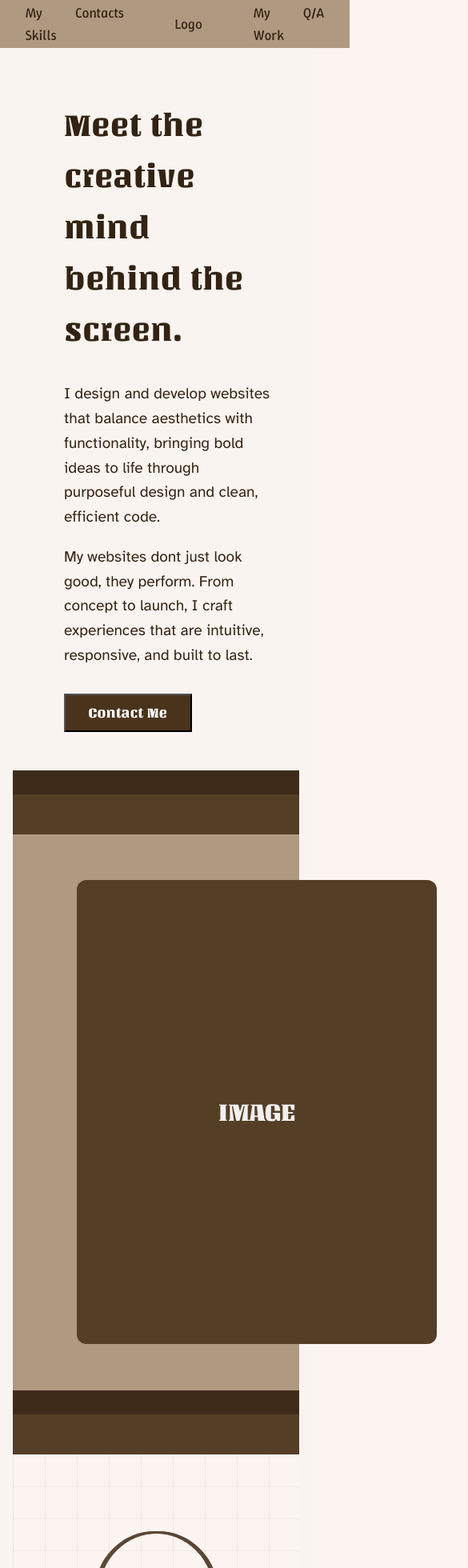
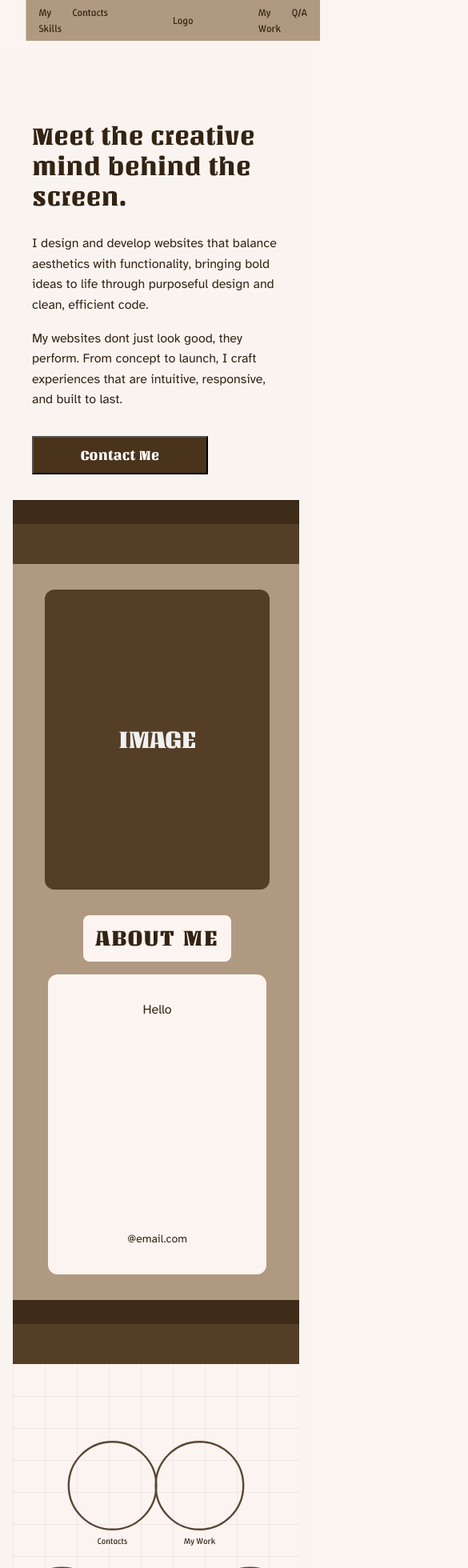
Before and after one commit to Amanda-Andrite/Portfolio, a SvelteKit app: page / in a window 390 px wide. Shown: the top 1960 px of the page at 80% size, 585 px wide, since content can reach past the window. Built offline with nearby package versions, Linux system fonts and the light colour scheme.

Commit message:
Added Screen Responsiveness

```diff
--- a/src/lib/Header.svelte
+++ b/src/lib/Header.svelte
@@ -51,6 +51,31 @@
 		text-decoration: none;
 		color: var(--text-primary);
 		font-family: var(--font-button);
-		font-size: 1.1rem;
+		font-size: 1.9rem;
+	}
+
+	@media (max-width: 768px) {
+		.header {
+			transform: scale(0.85);
+			transform-origin: top center;
+		}
+
+		.nav-bar {
+			gap: 4rem;
+			padding: 0.8rem 1.2rem;
+		}
+
+		.nav-left,
+		.nav-right {
+			gap: 1rem;
+		}
+
+		.logo {
+			font-size: 1.3rem;
+		}
+
+		.nav-bar a {
+			font-size: 0.95rem;
+		}
 	}
 </style>
--- a/src/routes/+page.svelte
+++ b/src/routes/+page.svelte
@@ -133,11 +133,13 @@
 		width: 100%;
 		max-width: 1400px;
 		padding: 0 4rem;
+		flex-wrap: wrap;
 	}
 
 	.image-placeholder {
 		width: 450px;
 		height: 580px;
+		aspect-ratio: 3 / 4;
 		border-radius: var(--card-radius);
 		background: var(--background-tertiary);
 		display: flex;
@@ -179,6 +181,7 @@
 		width: 100%;
 		max-width: 500px;
 		height: 450px;
+		min-height: 250px;
 		background-color: var(--background-primary);
 		padding: 0.8rem;
 		border-radius: var(--card-radius);
@@ -202,11 +205,11 @@
 	/*grid background*/
 	.links {
 		background-color: var(--background-primary);
-		padding: 6rem 2rem 4rem;
+		padding: 3rem 2rem 4rem;
 		background-image:
-			linear-gradient(to right, rgba(0, 0, 0, 0.05) 1px, transparent 1px),/*vertical lines*/
-			linear-gradient(to bottom, rgba(0, 0, 0, 0.05) 1px, transparent 1px);/*horizontal lines*/
-		background-size: 40px 40px;/*grid size*/
+			linear-gradient(to right, rgba(0, 0, 0, 0.05) 1px, transparent 1px),
+			/*vertical lines*/ linear-gradient(to bottom, rgba(0, 0, 0, 0.05) 1px, transparent 1px); /*horizontal lines*/
+		background-size: 40px 40px; /*grid size*/
 	}
 
 	.links-container {
@@ -268,4 +271,150 @@
 	.circle:focus-visible .circle-shape {
 		outline: 3px solid var(--color-button);
 	}
+
+	/* Responsive styles */
+	@media (max-width: 768px) {
+		/* intro section */
+		.intro {
+			flex-direction: column;
+			align-items: flex-start;
+			padding: 2rem 1.5rem;
+			gap: 1.5rem;
+		}
+
+		.intro-content {
+			max-width: 100%;
+		}
+
+		h1 {
+			font-size: 2rem;
+			line-height: 1.2;
+		}
+
+		p {
+			font-size: 1rem;
+		}
+
+		button {
+			width: 100%;
+			max-width: 220px;
+		}
+
+		/* about section */
+		.about-container {
+			flex-direction: column;
+			align-items: center;
+			text-align: center;
+			padding: 0 1.5rem;
+			gap: 2rem;
+		}
+
+		.about-content {
+			display: flex;
+			flex-direction: column;
+			align-items: center;
+			width: 100%;
+			order: 0;
+			gap: 1rem;
+		}
+
+		.image-placeholder {
+			max-width: 350px;
+			width: 100%;
+			height: 375px;
+		}
+		.about-card {
+			order: 2;
+			width: min(450px, 70vw);
+			height: 375px;
+			padding: 1rem;
+		}
+
+		.about-title {
+			font-size: 1.8rem;
+			padding: 0.4rem 1rem;
+		}
+
+		/* links section */
+		.links-container {
+			transform: scale(0.8);
+			transform-origin: center;
+			height: 400px;
+		}
+
+		.circle {
+			gap: 0.4rem;
+		}
+
+		.circle-shape {
+			width: 150px;
+			height: 150px;
+		}
+
+		.circle span {
+			font-size: 0.85rem;
+		}
+
+		.circle-1 {
+			left: -70px;
+			bottom: 25px;
+		}
+
+		.circle-2 {
+			left: 8%;
+			top: 10px;
+		}
+
+		.circle-3 {
+			right: 8%;
+			top: 10px;
+		}
+
+		.circle-4 {
+			right: -70px;
+			bottom: 25px;
+		}
+	}
+
+	/* Further adjustments for very small screens */
+	@media (max-width: 480px) {
+		.links-container {
+			transform: scale(0.8);
+			transform-origin: center;
+			height: 400px;
+		}
+
+		.circle {
+			gap: 0.4rem;
+		}
+
+		.circle-shape {
+			width: 140px;
+			height: 140px;
+		}
+
+		.circle span {
+			font-size: 0.85rem;
+		}
+
+		.circle-1 {
+			left: -70px;
+			bottom: 25px;
+		}
+
+		.circle-2 {
+			left: 3%;
+			top: 10px;
+		}
+
+		.circle-3 {
+			right: 3%;
+			top: 10px;
+		}
+
+		.circle-4 {
+			right: -70px;
+			bottom: 25px;
+		}
+	}
 </style>
```
